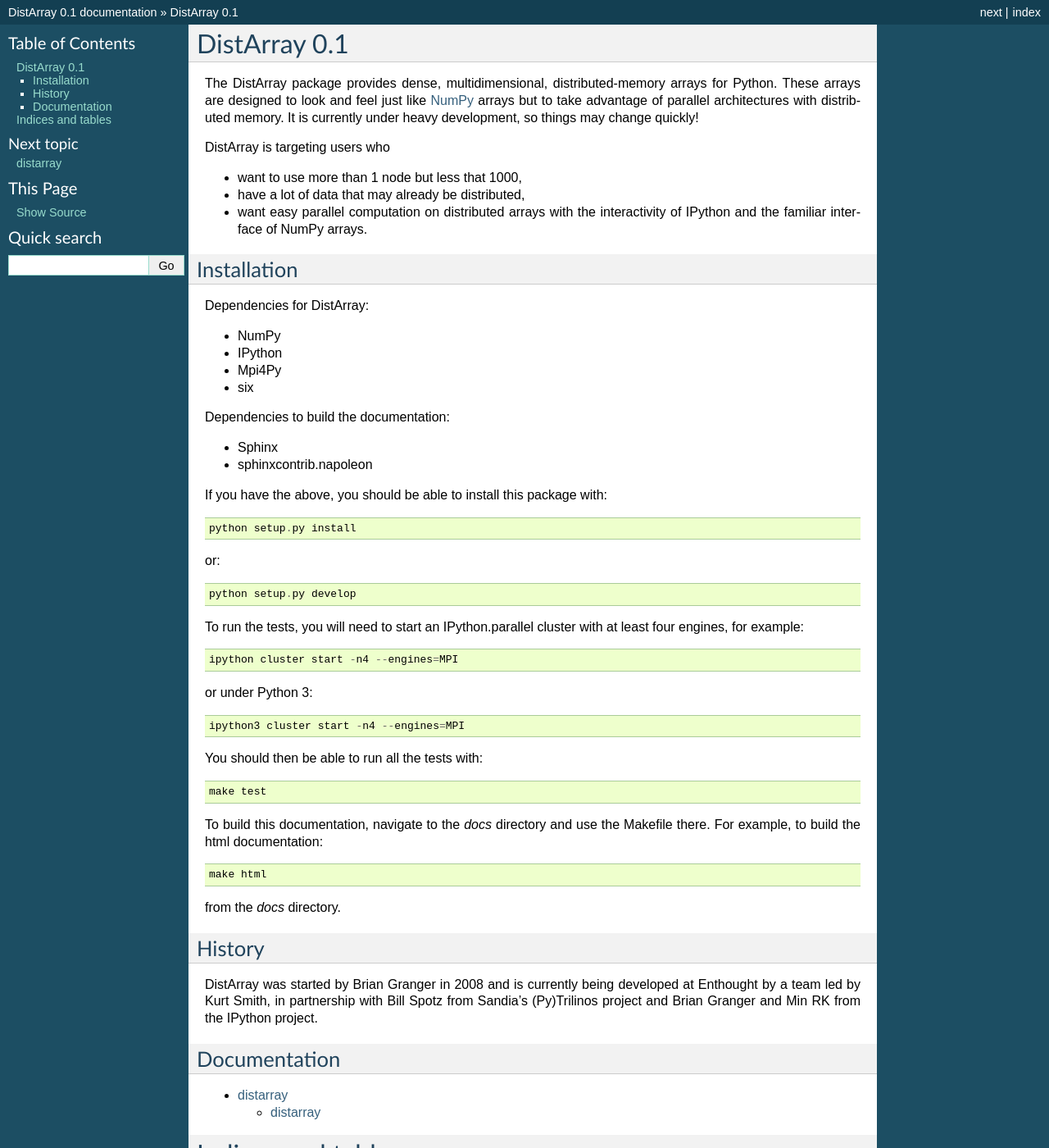
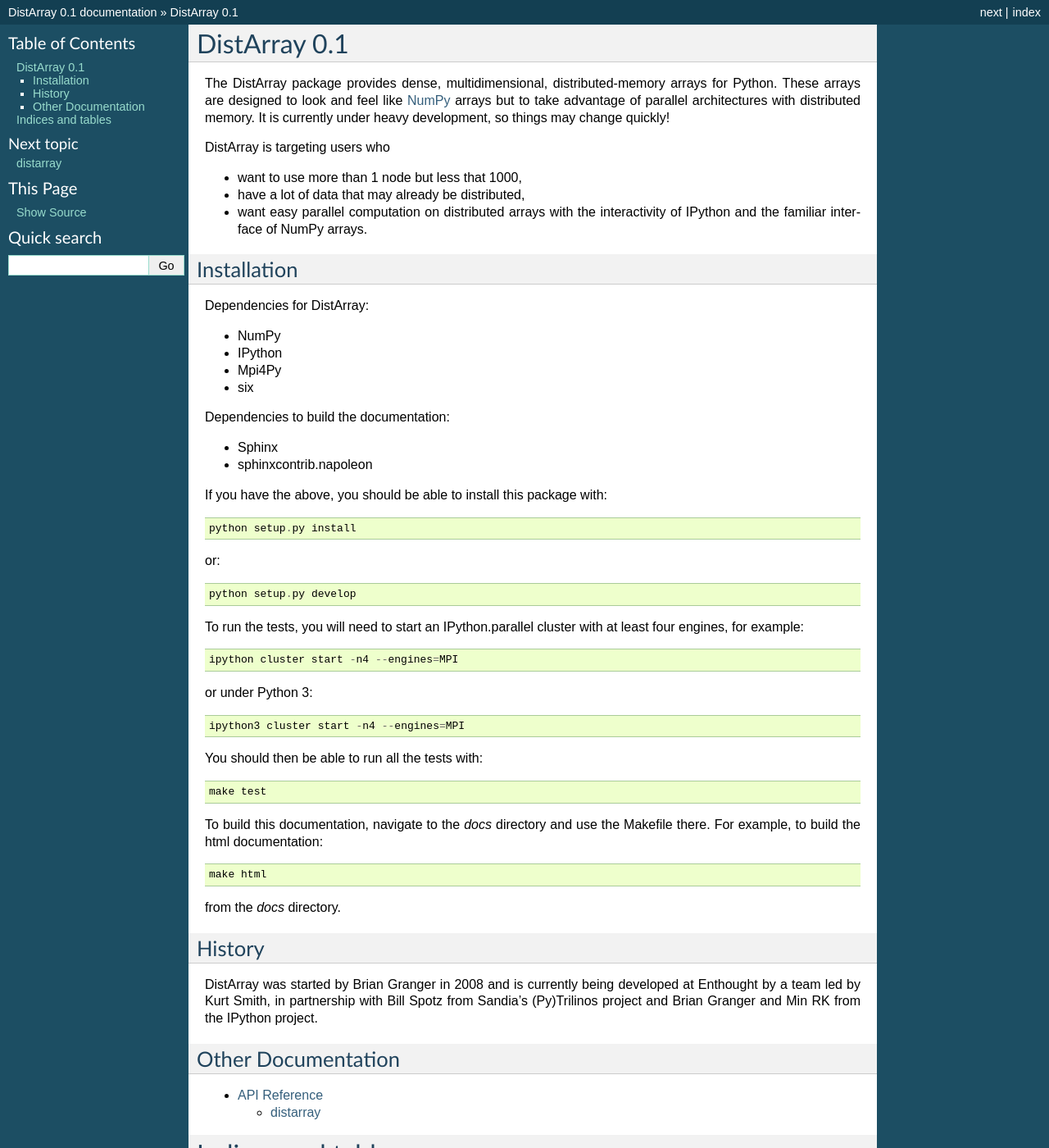
Before and after one commit to enthought/distarray, a Sphinx documentation site: the page built from docs/source/index.rst, in a window 1280 px wide and 1400 px high. Shown: the whole window at 82% size. Built offline with Sphinx 7.4.7, drawn with Linux system fonts in a browser that asks for light colours; formulas are drawn with MathJax 3; pages that are not in the unit, such as notebooks, are missing from menus.

Commit message:
Make a couple of small edits.

```diff
--- a/docs/source/index.rst
+++ b/docs/source/index.rst
@@ -8,10 +8,9 @@
 ===================
 
 The DistArray package provides dense, multidimensional, distributed-memory
-arrays for Python.  These arrays are designed to look and feel just like
-`NumPy`_ arrays but to take advantage of parallel architectures with
-distributed memory.  It is currently under heavy development, so things may
-change quickly!
+arrays for Python.  These arrays are designed to look and feel like `NumPy`_
+arrays but to take advantage of parallel architectures with distributed memory.
+It is currently under heavy development, so things may change quickly!
 
 DistArray is targeting users who
 
@@ -77,15 +76,13 @@
 project.
 
 
-Documentation
--------------
+Other Documentation
+-------------------
 
 .. toctree::
    :maxdepth: 2
 
-   modules
-
-
+   API Reference <modules.rst>
 
 
 Indices and tables
```
